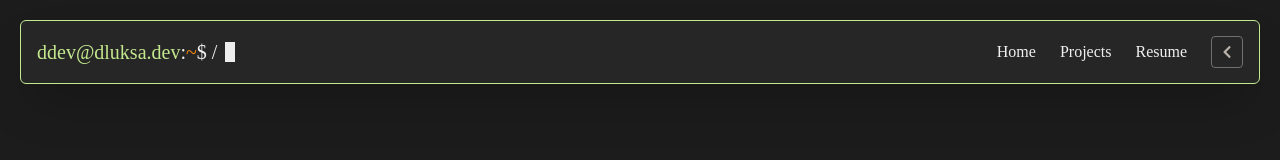
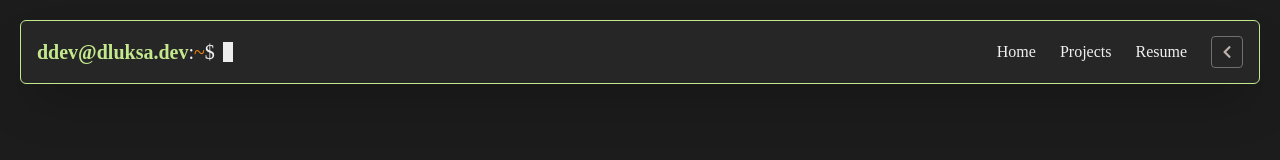
Before and after one commit to dluksa20/ddev, a Next.js app: page / in a window 1280 px wide. Shown: the top 160 px of the page. Built offline with nearby package versions, Linux system fonts and the light colour scheme.

Commit message:
configured dynamic header path

```diff
--- a/components/Header.tsx
+++ b/components/Header.tsx
@@ -10,10 +10,6 @@ import { usePathname } from "next/navigation"
 const Header = () => {
     const [isSidebarOpen, setIsSidebarOpen] = useState(false);
     const pathname = usePathname()
-    const formatPath = (path: string) => {
-        if (path === '/') return '~'
-        return `~${path}`
-    }
 
     const openSidebar = () => {
         setIsSidebarOpen(true)
@@ -27,15 +23,16 @@ const Header = () => {
         <header className="site-header">
             <div className="site-header__inner">
                 <div className="site-header__title">
-                    <h2 className="text-accent font-medium">
+                    <h2 className="text-accent font-bold">
                         ddev@dluksa.dev
                         <span className="text-text font-light">:</span>
                         <span className="text-primary font-light">~</span>
-                        <span className="text-text">$ </span>
-                        <span className="font-light text-text">
+                        {
+                            pathname === '/' ? <span className="text-text font-light">$ </span> : (
+                                < span className="font-light text-text">{pathname}<span className="text-accent font-medium">$</span></span>)
 
-                            {pathname}
-                        </span>
+                        }
+
                     </h2>
                     <div className="site-header__cursor">
                     </div>
@@ -61,7 +58,7 @@ const Header = () => {
                 </div>
             </div>
 
-        </header>
+        </header >
     )
 }
 
```
